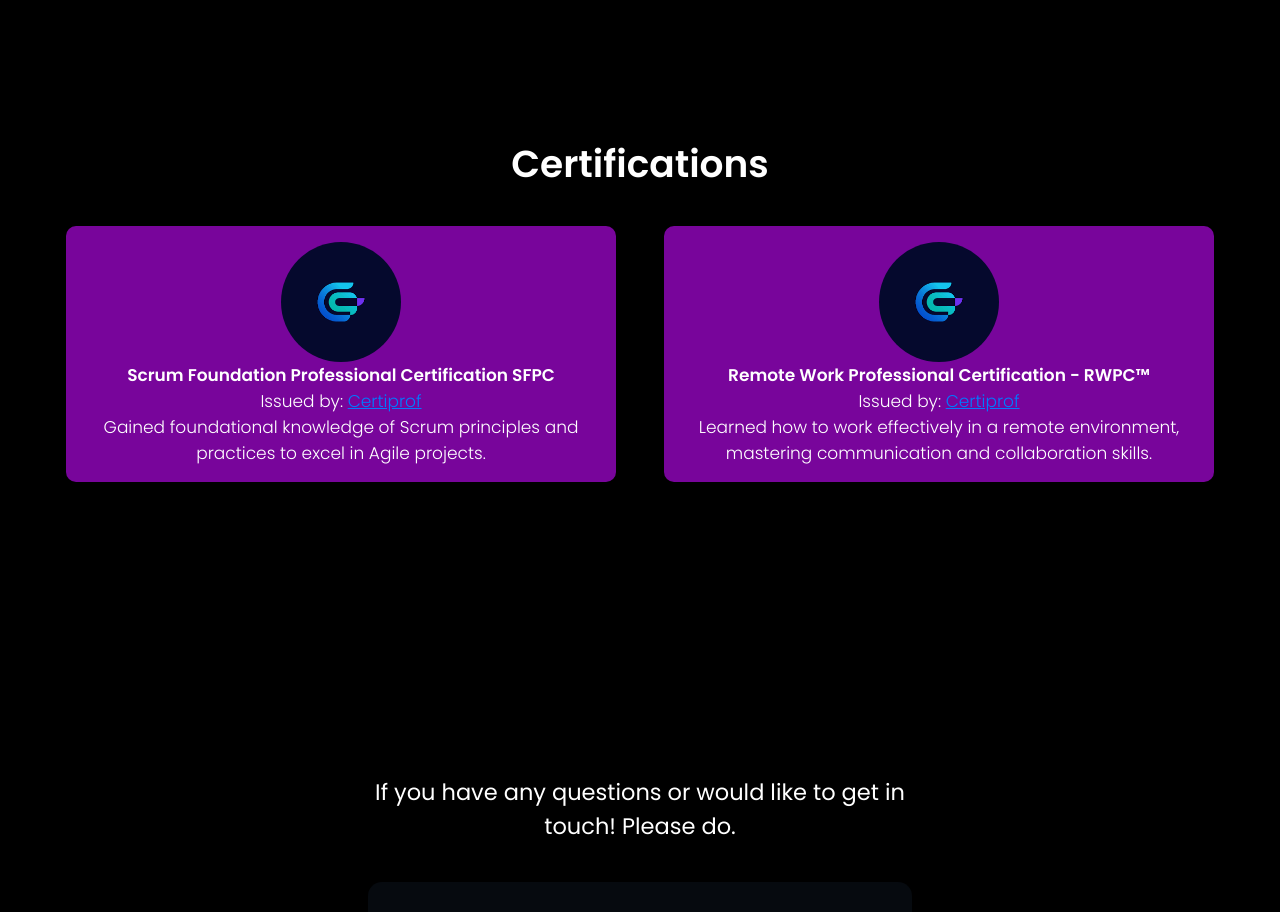
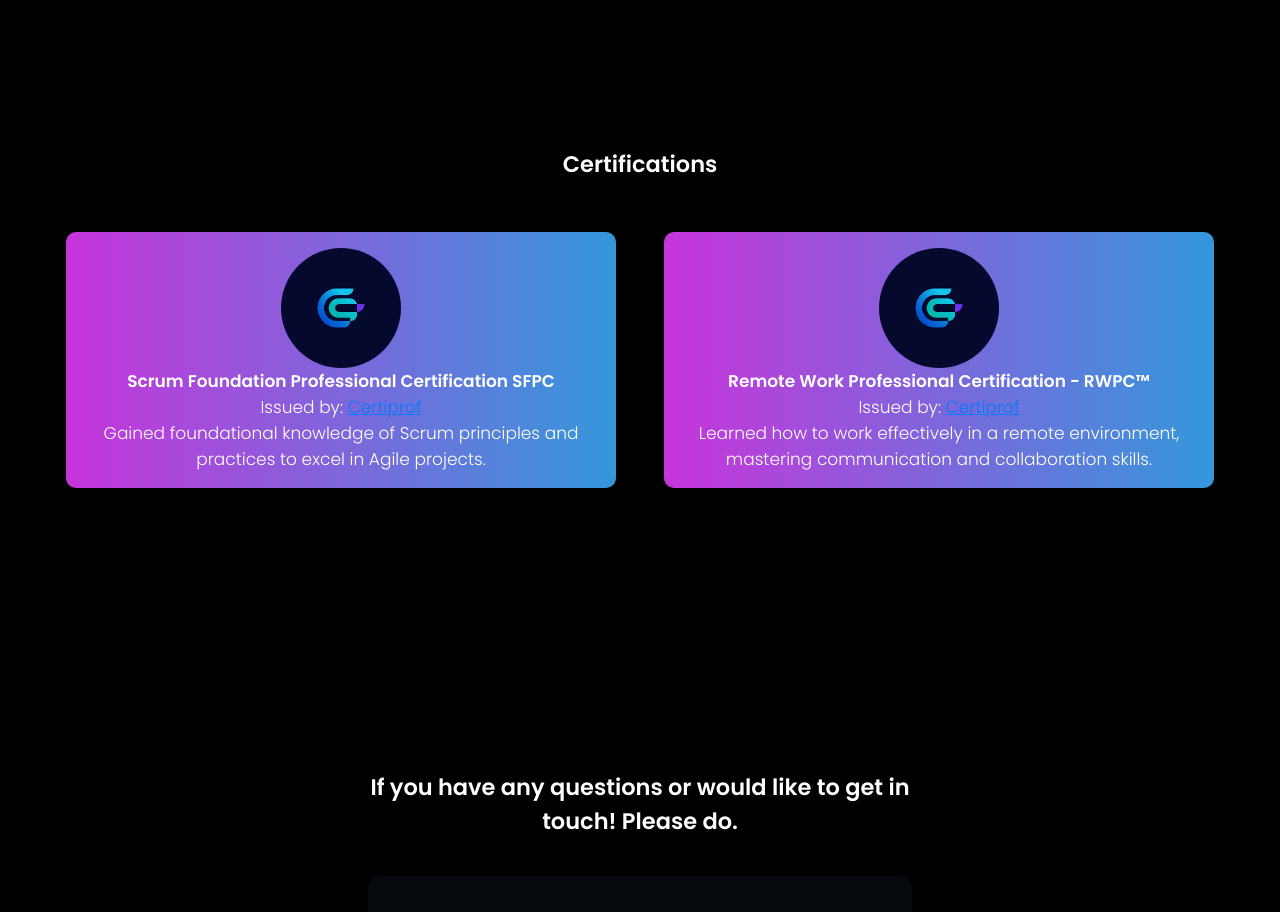
Before and after one commit to JulianPiedra/Portfolio, a React (Vite) app: page / in a window 1280 px wide. Shown: the part 2540-3452 px from the top of the page. Built offline with nearby package versions, Linux system fonts and the light colour scheme.

Commit message:
Components animations

```diff
--- a/src/App.css
+++ b/src/App.css
@@ -23,6 +23,25 @@ html {
     padding: 0;
     height: 100%;
 }
+
+.intro.fadeInUp {
+    animation: fadeInUp 2s ease-out forwards;
+}
+
+.aboutMeContent li .text.moveRight, .card.moveRight {
+    animation: moveRight 1s ease-out forwards;
+}
+.card.moveLeft {
+    animation: moveLeft 1s ease-out forwards;
+}
+.socialMedia.scaleUp {
+    animation: scaleUp 1s ease-out forwards;
+}
+.certificationHeader.fadeInDown {
+    animation: fadeInDown 1s ease-out forwards;
+}
+
+
 @keyframes skillConveyor {
     0% {
         transform: translateX(0);
@@ -32,6 +51,7 @@ html {
         transform: translateX(-100%);
     }
 }
+
 @keyframes moveRight {
     0% {
         opacity: 0;
@@ -43,6 +63,7 @@ html {
         transform: translateX(0%);
     }
 }
+
 @keyframes fadeInUp {
     0% {
         opacity: 0;
@@ -54,6 +75,17 @@ html {
         transform: translateY(0);
     }
 }
+
+@keyframes fadeIn {
+    0% {
+        opacity: 0;
+    }
+
+    100% {
+        opacity: 1;
+    }
+}
+
 @keyframes moveLeft {
     0% {
         opacity: 0;
@@ -77,6 +109,7 @@ html {
         transform: translateY(0);
     }
 }
+
 @keyframes scaleUp {
     0% {
         opacity: 0;
@@ -88,6 +121,7 @@ html {
         transform: scale(1);
     }
 }
+
 @keyframes spin {
     0% {
         transform: rotate(0deg);
@@ -97,6 +131,7 @@ html {
         transform: rotate(360deg);
     }
 }
+
 @media (max-width: 768px) {
     body {
         font-size: 12px;
--- a/src/components/aboutMe.jsx
+++ b/src/components/aboutMe.jsx
@@ -21,6 +21,7 @@ function AboutMe() {
         setResume(language === "es" ? "./assets/Curriculum-JulianPiedra.pdf" : "./Resume-JulianPiedra.pdf");
     }, [t]);
 
+
     useEffect(() => {
         const observer = new IntersectionObserver(
             ([entry]) => {
@@ -29,7 +30,7 @@ function AboutMe() {
                     setHasAnimated(true);
                 }
             },
-            { threshold: 0.3 }
+            { threshold: 0.1 }
         );
 
         if (aboutMeRef.current) {
--- a/src/components/card.jsx
+++ b/src/components/card.jsx
@@ -1,9 +1,9 @@
 import React from "react";
 
 // Reusable Certification Card Component
-function CertificationCard ({ href, imageSrc, title, issuer, certificateDescription, issuerLink, site }) {
+function CertificationCard ({ href, imageSrc, title, issuer, certificateDescription, issuerLink, site, className}) {
     return (
-        <a className="card" href={href} target="_blank" rel="noopener noreferrer">
+        <a className={className} href={href} target="_blank" rel="noopener noreferrer">
             <img src={imageSrc || "default-image.png"} alt="Certification" />
             <div className="info">
                 <p>{title}</p>
--- a/src/components/certification.jsx
+++ b/src/components/certification.jsx
@@ -1,18 +1,41 @@
-import React from "react";
+import React, { useEffect, useState, useRef } from "react";
 import '../css/certification.css';
 import { useTranslation } from 'react-i18next';
 import CertificationCard from './card.jsx';
 
 function Certifications() {
     const { t } = useTranslation();  // Hook to access translations
+    const [isVisible, setIsVisible] = useState(false);
+    const [hasAnimated, setHasAnimated] = useState(false);
+    const certificationRef = useRef(null);
+    useEffect(() => {
+        const observer = new IntersectionObserver(
+            ([entry]) => {
+                if (entry.isIntersecting && !hasAnimated) {
+                    setIsVisible(true);
+                    setHasAnimated(true);
+                }
+            },
+            { threshold: 0.1 }
+        );
 
+        if (certificationRef.current) {
+            observer.observe(certificationRef.current);
+        }
+
+        return () => {
+            if (certificationRef.current) {
+                observer.unobserve(certificationRef.current);
+            }
+        };
+    }, [hasAnimated]);
     return (
-        <section className="certification" id="certification">
-            <div className="certificationHeader">
+        <section className="certification" id="certification" ref={certificationRef}>
+            <div className={`certificationHeader ${isVisible ? "fadeInDown" : ""}`}>
                 <h1>{t('certification_title')}</h1>
             </div>
 
-            <div className="certificationContainer">
+            <div className={`certificationContainer`} >
                 <CertificationCard
                     href="./certificate_scrum.pdf"
                     imageSrc="./logoCertiprof.png"
@@ -21,6 +44,7 @@ function Certifications() {
                     certificateDescription={t('scrum_cert')}
                     issuerLink="https://certiprof.com/"
                     site="Certiprof"
+                    className={`card ${isVisible ? "moveRight" : ""}`}
                 />
                 <CertificationCard
                     href="./certificate_remote.pdf"
@@ -30,6 +54,7 @@ function Certifications() {
                     certificateDescription={t('remote_cert')}
                     issuerLink="https://certiprof.com/"
                     site="Certiprof"
+                    className={`card ${isVisible ? "moveLeft" : ""}`}
                 />
             </div>
         </section>
--- a/src/components/contactMe.tsx
+++ b/src/components/contactMe.tsx
@@ -1,4 +1,4 @@
-import React, { useState, useEffect } from "react";
+import React, { useEffect, useState, useRef } from "react";
 import '../css/contactMe.css';
 import { useTranslation } from 'react-i18next';
 import { SendEmail } from '../services/emailSender.tsx';
@@ -11,35 +11,35 @@ export interface FormData {
     email: string;
     message: string;
 }
-// Function to validate form data
-const validateFormData = (formData: FormData, t: Function): Partial<FormData> => {
-    const errors: Partial<FormData> = {};
 
-    // Validate name field
-    if (!formData.name.trim()) {
-        errors.name = t('validations.error_name_required');
-    } else if (formData.name.length > 70) {
-        errors.name = t('validations.error_name_max_length');
-    } else if (!/^[a-zA-ZáéíóúÁÉÍÓÚñÑ\s]+$/.test(formData.name)) {
-        errors.name = t('validations.error_name_invalid');
-    }
 
-    // Validate email field
-    if (!formData.email.trim()) {
-        errors.email = t('validations.error_email_required');
-    } else if (!/\S+@\S+\.\S+/.test(formData.email)) {
-        errors.email = t('validations.error_email_invalid');
-    }
-
-    // Validate message field
-    if (!formData.message.trim()) {
-        errors.message = t('validations.error_message_required');
-    }
-
-    return errors;
-};
 
 function ContactMe() {
+    const [isVisible, setIsVisible] = useState(false);
+    const [hasAnimated, setHasAnimated] = useState(false);
+    const contactMeRef = useRef(null);
+    useEffect(() => {
+        const observer = new IntersectionObserver(
+            ([entry]) => {
+                if (entry.isIntersecting && !hasAnimated) {
+                    setIsVisible(true);
+                    setHasAnimated(true);
+                }
+            },
+            { threshold: 0.1 }
+        );
+
+        if (contactMeRef.current) {
+            observer.observe(contactMeRef.current);
+        }
+
+        return () => {
+            if (contactMeRef.current) {
+                observer.unobserve(contactMeRef.current);
+            }
+        };
+    }, [hasAnimated]);
+
     const { t } = useTranslation();  // Hook to handle translations
     const [formData, setFormData] = useState<FormData>({
         name: '',
@@ -68,6 +68,34 @@ function ContactMe() {
         }));
     };
 
+    // Function to validate form data
+const validateFormData = (formData: FormData, t: Function): Partial<FormData> => {
+    const errors: Partial<FormData> = {};
+
+
+    // Validate name field
+    if (!formData.name.trim()) {
+        errors.name = t('validations.error_name_required');
+    } else if (formData.name.length > 70) {
+        errors.name = t('validations.error_name_max_length');
+    } else if (!/^[a-zA-ZáéíóúÁÉÍÓÚñÑ\s]+$/.test(formData.name)) {
+        errors.name = t('validations.error_name_invalid');
+    }
+
+    // Validate email field
+    if (!formData.email.trim()) {
+        errors.email = t('validations.error_email_required');
+    } else if (!/\S+@\S+\.\S+/.test(formData.email)) {
+        errors.email = t('validations.error_email_invalid');
+    }
+
+    // Validate message field
+    if (!formData.message.trim()) {
+        errors.message = t('validations.error_message_required');
+    }
+
+    return errors;
+};
     // Validate form data on any change
     useEffect(() => {
         const validationErrors = validateFormData(formData, t);  // Perform validation
@@ -127,7 +155,7 @@ function ContactMe() {
     };
 
     return (
-        <section className="contactMeContainer" id="contactMeContainer">
+        <section className="contactMeContainer" id="contactMeContainer" ref={contactMeRef}>
             <div className="contactMeTitle">
                 <h2>{t('contact_me_paragraph')}</h2>
             </div>
@@ -174,7 +202,8 @@ function ContactMe() {
                 </div>
                 {/* Message textarea */}
                 <div className="inputContainer">
-                    <label htmlFor="message"><FontAwesomeIcon icon={faMessage} bounce style={{ color: '#BE09F5' }} className="icon" />  {t('message')}</label>
+                    <label htmlFor="message">
+                        <FontAwesomeIcon icon={faMessage} bounce style={{ color: '#BE09F5' }} className="icon" />  {t('message')}</label>
                     <textarea
                         id="message"
                         name="message"
@@ -183,7 +212,7 @@ function ContactMe() {
                         onChange={handleChange}
                         onBlur={handleBlur}
                     ></textarea>
-                   {touched.message && errors.message && <p className="errorMessage">{errors.message}</p>}
+                    {touched.message && errors.message && <p className="errorMessage">{errors.message}</p>}
                 </div>
 
                 {/* Submit button */}
--- a/src/components/education.jsx
+++ b/src/components/education.jsx
@@ -1,10 +1,34 @@
-import React, { useEffect, useState } from "react";
+import React, { useEffect, useState, useRef } from "react";
 import '../css/education.css';
 import { useTranslation } from 'react-i18next';
 
 function Education() {
     const { t } = useTranslation();  // Hook to access translations
     const [selected, setSelected] = useState(0);
+    const [isVisible, setIsVisible] = useState(false);
+        const [hasAnimated, setHasAnimated] = useState(false);
+        const educationRef = useRef(null);
+        useEffect(() => {
+            const observer = new IntersectionObserver(
+                ([entry]) => {
+                    if (entry.isIntersecting && !hasAnimated) {
+                        setIsVisible(true);
+                        setHasAnimated(true);
+                    }
+                },
+                { threshold: 0.1 }
+            );
+
+            if (educationRef.current) {
+                observer.observe(educationRef.current);
+            }
+
+            return () => {
+                if (educationRef.current) {
+                    observer.unobserve(educationRef.current);
+                }
+            };
+        }, [hasAnimated]);
     const values = {
         0: {
             alt: "Colegio Francisca Carrasco",
@@ -21,7 +45,7 @@ function Education() {
     };
 
     return (
-        <section className="education" id="education">
+        <section className="education" id="education" ref={educationRef}>
             <div className="educationHeader">
                 <h1>{t('education_title')}</h1>
                 <h2>{t('education_background')}</h2>
--- a/src/components/portfolio.jsx
+++ b/src/components/portfolio.jsx
@@ -1,14 +1,8 @@
-import { useEffect, useState } from "react";
 import React from "react";
 import '../css/portfolio.css'
 import { useTranslation } from 'react-i18next';
 function Portfolio() {
   const { t } = useTranslation();
-  const [isLoaded, setIsLoaded] = useState(false);
-  //animations on load
-  useEffect(() => {
-    setIsLoaded(true);
-  }, []);
   return (
     <section id="portfolio">
       {/*Background video*/}
--- a/src/css/education.css
+++ b/src/css/education.css
@@ -30,7 +30,7 @@
 }
 .selected {
     position:absolute;
-    background-color: #BE09F5;
+    background: linear-gradient(to left, #c834db, #3498db);
     width: 100%;
     height: 32.5%;
     border-radius: 10px;
@@ -76,7 +76,7 @@
     min-width: 250px;
     min-height: 435px;
     max-width: 700px;
-    background-color: #be09f5a1;
+    background: linear-gradient(to right, #c834db, #3498db);
     border-radius: 10px;
     box-shadow: 10px 5px 5px rgba(0, 0, 0, 0.2);
     transition: all 0.5s;
--- a/src/css/portfolio.css
+++ b/src/css/portfolio.css
@@ -37,14 +37,17 @@ h1 span {
     color: #be09f5;
 }
 
-h1 {
+.portfolio h1 {
     font-size: 2.5em;
     margin: 2px;
+    animation: fadeIn 2s ease-out forwards;
+
 }
 
-h2 {
+.portfolio h2 {
     font-size: 1.5em;
     font-weight: 400;
+    animation: fadeIn 2s ease-out forwards;
 }
 
 .portfolio a {
```
Also changed, not shown: src/css/aboutMe.css (+1 -9 lines).
